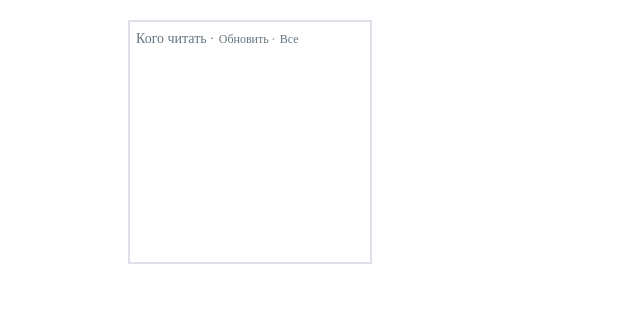
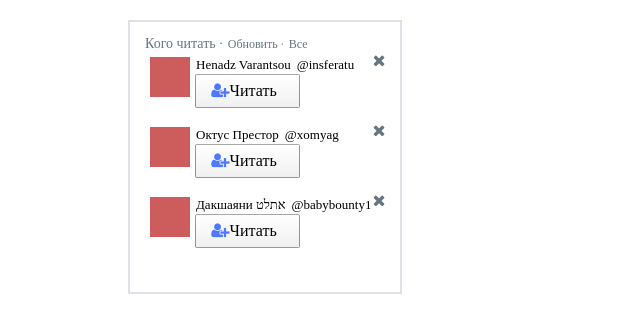
Before and after one commit to lisaii/eloquent-javascript, a website: page SecondHTMLTask/Twitter.html in a window 1280 px wide. Shown: the whole page, without its empty margins (0-640 px from the left). Drawn offline with Linux system fonts and the light colour scheme.

Commit message:
update styles

```diff
--- a/SecondHTMLTask/Twitter.html
+++ b/SecondHTMLTask/Twitter.html
@@ -3,6 +3,7 @@
 <head>
     <meta charset="UTF-8">
     <link rel="stylesheet" type="text/css" href="styles.css">
+    <link rel="stylesheet" href="https://maxcdn.bootstrapcdn.com/font-awesome/4.7.0/css/font-awesome.min.css">
     <title>Twitter</title>
 </head>
 <body>
@@ -12,10 +13,36 @@
         <div class="field field1">Кого читать ∙</div>
         <div class="field field2">Обновить ∙</div>
         <div class="field field3">Все</div>
-        <div class="main-field content1"></div>
-        <div class="main-field content2"></div>
-        <div class="main-field content3"></div>
-           <div class="photo-of-an-user1"></div>
+    </div>
+    <div class="main-field-content">
+        <div class="recommendation">
+            <i class="fa fa-times close-button" aria-hidden="true"></i>
+            <div class="photo-of-user"></div>
+            <div class="field-of-user">
+                <div class="name-of-user">Henadz Varantsou</div>
+                <div class="link-to-user">@insferatu</div>
+                <a href="#" class="button"><i class="fa fa-user-plus add-user-icon" aria-hidden="true"></i>Читать</a>
+
+            </div>
+        </div>
+    </div>
+    <div class="recommendation">
+        <i class="fa fa-times close-button" aria-hidden="true"></i>
+        <div class="photo-of-user"></div>
+        <div class="field-of-user">
+            <div class="name-of-user">Oктус Престор</div>
+            <div class="link-to-user">@xomyag</div>
+            <a href="#" class="button"><i class="fa fa-user-plus add-user-icon" aria-hidden="true"></i>Читать</a>
+        </div>
+    </div>
+    <div class="recommendation">
+        <i class="fa fa-times close-button" aria-hidden="true"></i>
+        <div class="photo-of-user"></div>
+        <div class="field-of-user">
+            <div class="name-of-user">Дакшаяни אתלט</div>
+            <div class="link-to-user">@babybounty1</div>
+            <a href="#" class="button"><i class="fa fa-user-plus add-user-icon" aria-hidden="true"></i>Читать</a>
+        </div>
     </div>
 </div>
 </body>
--- a/SecondHTMLTask/styles.css
+++ b/SecondHTMLTask/styles.css
@@ -4,38 +4,30 @@ body {
 }
 
 .main-module {
-    display: flex;
     background: #ffffff;
     height: 240.39px;
     width: 240.39px;
-    align-items: flex-start;
-    justify-content: flex-start;
     border: 2px #e0e0eb solid;
     margin: 10px 0% 10px 0%;
+    padding: 15px;
 }
 
 .site-header {
     display: flex;
     flex-direction: row;
-    align-items: flex-start;
+    align-items: flex-end;
     justify-content: flex-start;
-    height: 30px;
+    height: 15px;
     width: 240.39px;
 }
 
 .field {
-    display: flex;
-    flex-direction: row;
-    align-items: flex-end;
-    justify-content: space-around;
-    height: 25px;
     color: #66757f;
 }
 
 .field1 {
     font-size: 14px;
     margin-right: 5px;
-    margin-left: 6px;
 }
 
 .field2 {
@@ -47,16 +39,86 @@ body {
     font-size: 12px;
 }
 
-.main-field{
-
-
+.main-field-content {
 
 }
 
+.recommendation {
+    position: relative;
+    padding: 5px;
+    height: 60px;
+}
 
-.photo-of-user{
-    widht: 40px;
+.photo-of-user {
+    position: absolute;
+    width: 40px;
     height: 40px;
     background: indianred;
+    display: inline-block;
+}
+
+.field-of-user {
+    margin-left: 45px;
+    margin-top: -2px;
+}
+
+.name-of-user {
+    padding: 1px;
+    display: inline-block;
+    font-size: 13px;
+    color: black;
+}
+
+.link-to-user {
+    padding: 1px;
+    display: inline-block;
+    font-size: 13px;
+    color: black;
+}
+
+.button {
+    padding-right: 7px;
+    display: inline-block;
+    width: 6em;
+    height: 2em;
+    line-height: 2em;
+    vertical-align: middle;
+    text-align: center;
+    text-decoration: none;
+    user-select: none;
+    color: rgb(0, 0, 0);
+    outline: none;
+    border: 1px solid rgba(0, 0, 0, .4);
+    border-top-color: rgba(0, 0, 0, .3);
+    border-radius: 2px;
+    background: linear-gradient(rgb(255, 255, 255), rgb(240, 240, 240));
+    box-shadow: 0 0 3px rgba(0, 0, 0, 0) inset,
+    0 1px 1px 1px rgba(255, 255, 255, .2),
+    0 -1px 1px 1px rgba(0, 0, 0, 0);
+    transition: .2s ease-in-out;
+}
+
+a.button:hover:not(:active) {
+    box-shadow: 0 0 3px rgba(0, 0, 0, 0) inset,
+    0 1px 1px 1px rgba(0, 255, 255, .5),
+    0 -1px 1px 1px rgba(0, 255, 255, .5);
+}
+
+a.button:active {
+    background: linear-gradient(rgb(250, 250, 250), rgb(235, 235, 235));
+    box-shadow: 0 0 3px rgba(0, 0, 0, .5) inset,
+    0 1px 1px 1px rgba(255, 255, 255, .4),
+    0 -1px 1px 1px rgba(0, 0, 0, .1);
 
 }
+
+.close-button{
+    position: absolute;
+    right: 0px;
+    top: 0px;
+    color: #66757f;
+}
+
+.add-user-icon{
+    color: #4d79ff;
+}
```
